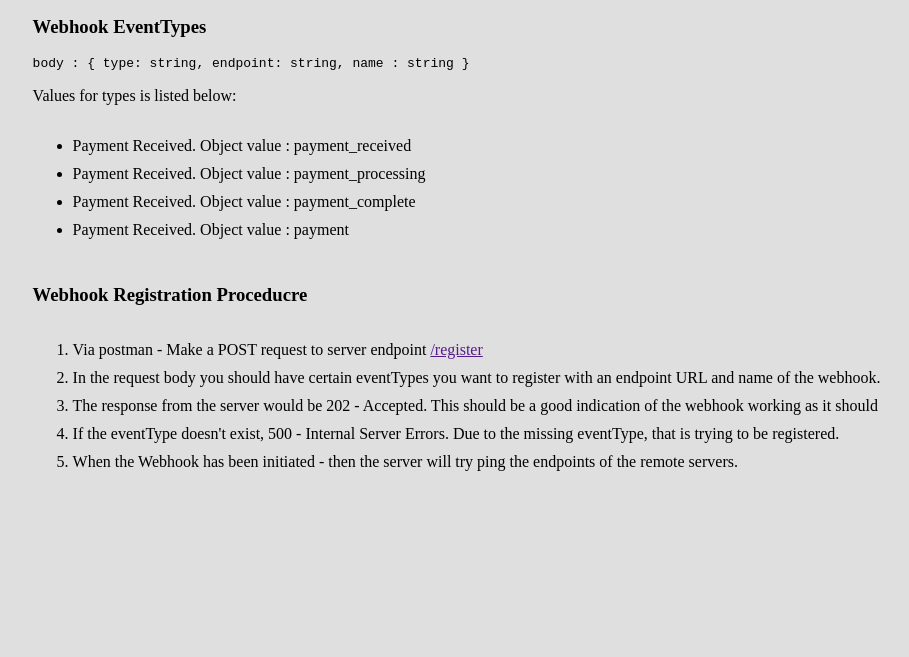
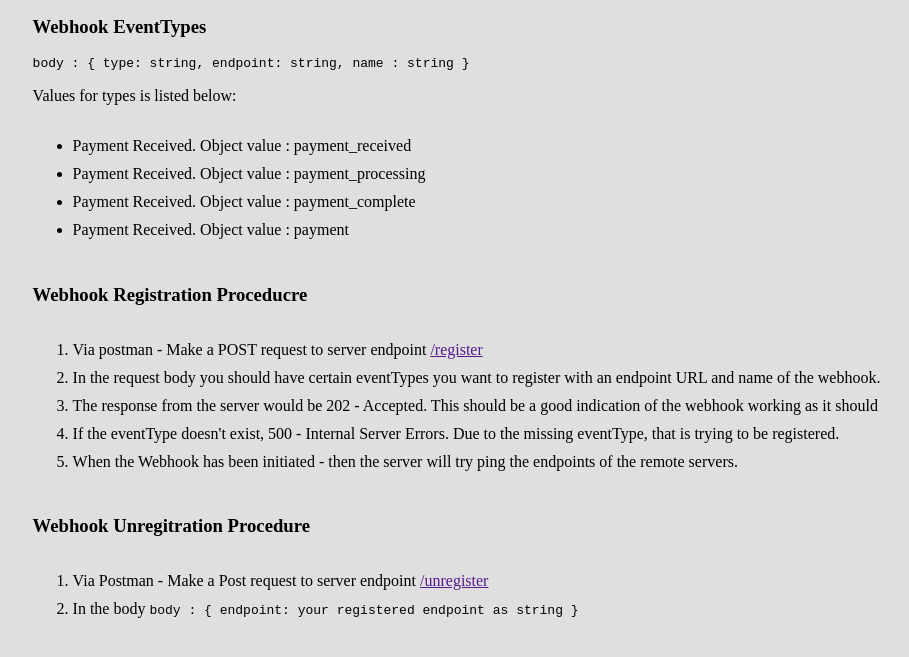
Before and after one commit to MaybeMike1/webhook-exercise, a website: page static/docs.html in a window 1280 px wide. Shown: the part 109-766 px from the top of the page, without its empty margins (165-1074 px from the left). Drawn offline with Linux system fonts and the light colour scheme.

Commit message:
change some

```diff
--- a/static/docs.html
+++ b/static/docs.html
@@ -41,6 +41,14 @@
             <li class="registration__item">If the eventType doesn't exist, 500 - Internal Server Errors. Due to the missing eventType, that is trying to be registered.</li>
             <li class="registration__item">When the Webhook has been initiated - then the server will try ping the endpoints of the remote servers.</li>
         </ol>
+        <h3>Webhook Unregitration Procedure</h3>
+        <ol class="registration">
+            <li class="registration__item"> Via Postman - Make a Post request to server endpoint <a href="">/unregister</a></li>
+            <li>In the body <code> body : {
+                endpoint: your registered endpoint as string
+            }
+            </code></li>
+        </ol>
     </main>
 </body>
 </html>
```
